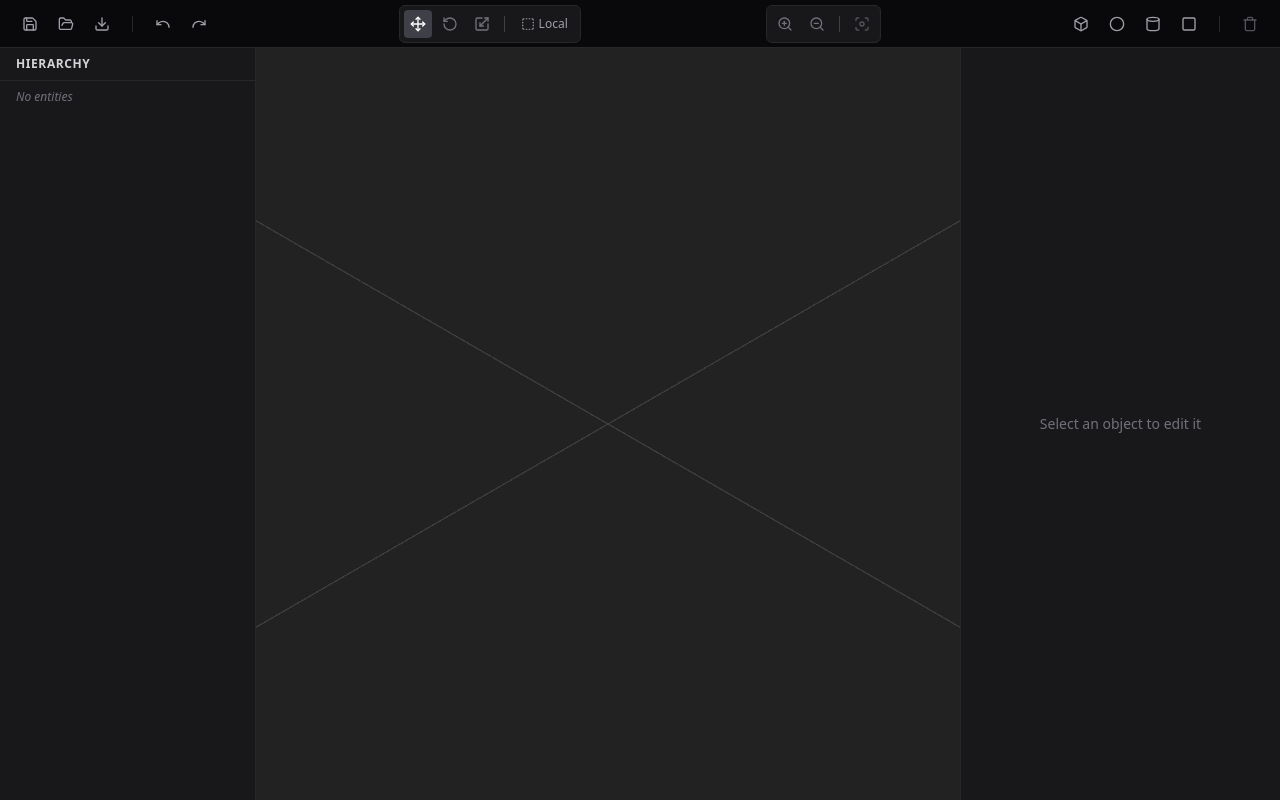
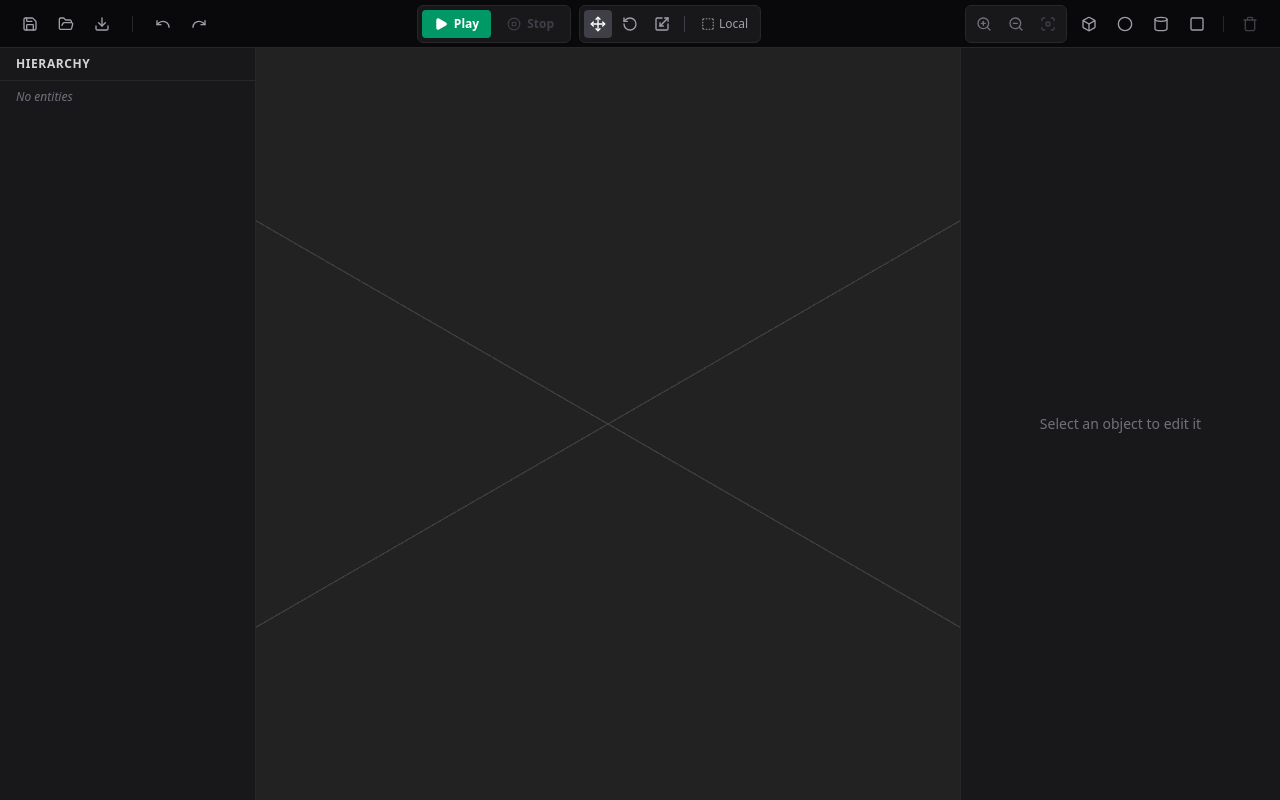
Before and after one commit to sp80808/threestudio, a React (Vite) app: page / in a window 1280 px wide. Built offline with nearby package versions, Linux system fonts and the light colour scheme.

Commit message:
feat: integrate isolated play controls into editor prototype

```diff
--- a/src/editor/TopBar.tsx
+++ b/src/editor/TopBar.tsx
@@ -1,25 +1,56 @@
+import { useEffect, useState } from 'react';
+import {
+  Box,
+  BoxSelect,
+  Circle,
+  Cylinder,
+  Download,
+  Focus,
+  FolderOpen,
+  Globe,
+  Move,
+  Play,
+  Redo,
+  RotateCcw,
+  Save,
+  Scaling,
+  Square,
+  StopCircle,
+  Trash,
+  Undo,
+  ZoomIn,
+  ZoomOut,
+} from 'lucide-react';
 import { useEditorStore } from './store';
-import {
-  Box, Circle, Cylinder, Square,
-  Undo, Redo, Save, FolderOpen,
-  Move, RotateCcw, Scaling, Globe, BoxSelect, Trash, Download,
-  ZoomIn, ZoomOut, Focus
-} from 'lucide-react';
 
 export default function TopBar() {
   const {
-    undo, redo, save, load, addEntity,
-    transformMode, setTransformMode,
-    transformSpace, setTransformSpace,
-    selectedEntityId, removeEntity
+    undo,
+    redo,
+    save,
+    load,
+    addEntity,
+    transformMode,
+    setTransformMode,
+    transformSpace,
+    setTransformSpace,
+    selectedEntityId,
+    removeEntity,
   } = useEditorStore();
+  const [isPlaying, setIsPlaying] = useState(false);
 
-  const handleExport = () => {
-    window.dispatchEvent(new CustomEvent('export-glb'));
+  useEffect(() => {
+    const handleState = (event: Event) => {
+      const detail = (event as CustomEvent<{ playing: boolean }>).detail;
+      setIsPlaying(Boolean(detail?.playing));
     };
+    window.addEventListener('play-mode-state', handleState);
+    return () => window.removeEventListener('play-mode-state', handleState);
+  }, []);
 
-  const handleAdd = (geometry: 'box' | 'sphere' | 'cylinder' | 'plane') => {
-    const id = Math.random().toString(36).substring(2, 9);
+  const addPrimitive = (geometry: 'box' | 'sphere' | 'cylinder' | 'plane') => {
+    if (isPlaying) return;
+    const id = crypto.randomUUID();
     addEntity({
       id,
       name: `New ${geometry}`,
@@ -27,126 +58,123 @@ export default function TopBar() {
       transform: {
         position: [0, 0, 0],
         rotation: [0, 0, 0],
-        scale: [1, 1, 1]
+        scale: [1, 1, 1],
       },
       components: {
         render: {
           type: 'render',
           geometry,
-          color: '#888888'
-        }
-      }
+          color: '#888888',
+        },
+      },
     });
   };
 
+  const editButton = `rounded p-1.5 ${isPlaying ? 'cursor-not-allowed text-zinc-700' : 'text-zinc-400 hover:bg-zinc-800 hover:text-white'}`;
+
   return (
-    <div className="h-12 bg-zinc-950 border-b border-zinc-800 flex items-center justify-between px-4 text-zinc-300">
-
-      {/* File & Edit */}
+    <div className="flex h-12 items-center justify-between border-b border-zinc-800 bg-zinc-950 px-4 text-zinc-300">
       <div className="flex items-center gap-2">
-        <button onClick={() => save()} className="p-1.5 hover:bg-zinc-800 rounded text-zinc-400 hover:text-white" title="Save Project">
+        <button onClick={() => void save()} className="rounded p-1.5 text-zinc-400 hover:bg-zinc-800 hover:text-white" title="Save Project">
           <Save size={16} />
         </button>
-        <button onClick={() => load('default')} className="p-1.5 hover:bg-zinc-800 rounded text-zinc-400 hover:text-white" title="Load Project">
+        <button onClick={() => void load('default')} disabled={isPlaying} className={editButton} title="Load Project">
           <FolderOpen size={16} />
         </button>
-        <button onClick={handleExport} className="p-1.5 hover:bg-zinc-800 rounded text-zinc-400 hover:text-white" title="Export GLB">
+        <button onClick={() => window.dispatchEvent(new CustomEvent('export-glb'))} className="rounded p-1.5 text-zinc-400 hover:bg-zinc-800 hover:text-white" title="Export GLB">
           <Download size={16} />
         </button>
-        <div className="w-px h-4 bg-zinc-800 mx-2" />
-        <button onClick={undo} className="p-1.5 hover:bg-zinc-800 rounded text-zinc-400 hover:text-white" title="Undo">
+        <div className="mx-2 h-4 w-px bg-zinc-800" />
+        <button onClick={undo} disabled={isPlaying} className={editButton} title="Undo">
           <Undo size={16} />
         </button>
-        <button onClick={redo} className="p-1.5 hover:bg-zinc-800 rounded text-zinc-400 hover:text-white" title="Redo">
+        <button onClick={redo} disabled={isPlaying} className={editButton} title="Redo">
           <Redo size={16} />
         </button>
       </div>
 
-      {/* Transform Tools */}
-      <div className="flex items-center gap-1 bg-zinc-900 p-1 rounded-md border border-zinc-800">
+      <div className="flex items-center gap-2">
+        <div className="flex items-center gap-1 rounded-md border border-zinc-800 bg-zinc-900 p-1">
           <button
-          onClick={() => setTransformMode('translate')}
-          className={`p-1.5 rounded ${transformMode === 'translate' ? 'bg-zinc-700 text-white' : 'text-zinc-500 hover:text-zinc-300'}`}
-          title="Translate"
+            onClick={() => window.dispatchEvent(new CustomEvent('start-play-mode'))}
+            disabled={isPlaying}
+            className={`rounded px-3 py-1.5 text-xs font-semibold ${isPlaying ? 'cursor-not-allowed text-zinc-700' : 'bg-emerald-600 text-white hover:bg-emerald-500'}`}
+            title="Play"
           >
-          <Move size={16} />
+            <span className="flex items-center gap-1.5"><Play size={14} fill="currentColor" /> Play</span>
           </button>
           <button
-          onClick={() => setTransformMode('rotate')}
-          className={`p-1.5 rounded ${transformMode === 'rotate' ? 'bg-zinc-700 text-white' : 'text-zinc-500 hover:text-zinc-300'}`}
-          title="Rotate"
+            onClick={() => window.dispatchEvent(new CustomEvent('stop-play-mode'))}
+            disabled={!isPlaying}
+            className={`rounded px-3 py-1.5 text-xs font-semibold ${isPlaying ? 'bg-red-600 text-white hover:bg-red-500' : 'cursor-not-allowed text-zinc-700'}`}
+            title="Stop"
           >
-          <RotateCcw size={16} />
+            <span className="flex items-center gap-1.5"><StopCircle size={14} /> Stop</span>
           </button>
+        </div>
+
+        <div className="flex items-center gap-1 rounded-md border border-zinc-800 bg-zinc-900 p-1">
+          {([
+            ['translate', Move, 'Translate'],
+            ['rotate', RotateCcw, 'Rotate'],
+            ['scale', Scaling, 'Scale'],
+          ] as const).map(([mode, Icon, label]) => (
             <button
-          onClick={() => setTransformMode('scale')}
-          className={`p-1.5 rounded ${transformMode === 'scale' ? 'bg-zinc-700 text-white' : 'text-zinc-500 hover:text-zinc-300'}`}
-          title="Scale"
+              key={mode}
+              onClick={() => setTransformMode(mode)}
+              disabled={isPlaying}
+              className={`rounded p-1.5 ${transformMode === mode && !isPlaying ? 'bg-zinc-700 text-white' : editButton}`}
+              title={label}
             >
-          <Scaling size={16} />
+              <Icon size={16} />
             </button>
-
-        <div className="w-px h-4 bg-zinc-700 mx-1" />
-
+          ))}
+          <div className="mx-1 h-4 w-px bg-zinc-700" />
           <button
             onClick={() => setTransformSpace(transformSpace === 'local' ? 'world' : 'local')}
-          className="px-2 py-1 flex items-center gap-1 rounded text-xs font-medium text-zinc-400 hover:text-zinc-200"
+            disabled={isPlaying}
+            className={`flex items-center gap-1 rounded px-2 py-1 text-xs font-medium ${isPlaying ? 'cursor-not-allowed text-zinc-700' : 'text-zinc-400 hover:text-zinc-200'}`}
           >
             {transformSpace === 'local' ? <BoxSelect size={14} /> : <Globe size={14} />}
             {transformSpace === 'local' ? 'Local' : 'World'}
           </button>
         </div>
+      </div>
 
-      {/* View Tools */}
-      <div className="flex items-center gap-1 bg-zinc-900 p-1 rounded-md border border-zinc-800">
-        <button
-          onClick={() => window.dispatchEvent(new CustomEvent('zoom-in'))}
-          className="p-1.5 rounded text-zinc-500 hover:text-zinc-300 hover:bg-zinc-800"
-          title="Zoom In"
-        >
+      <div className="flex items-center gap-2">
+        <div className="flex items-center gap-1 rounded-md border border-zinc-800 bg-zinc-900 p-1">
+          <button onClick={() => window.dispatchEvent(new CustomEvent('zoom-in'))} className="rounded p-1.5 text-zinc-500 hover:bg-zinc-800 hover:text-zinc-300" title="Zoom In">
             <ZoomIn size={16} />
           </button>
-        <button
-          onClick={() => window.dispatchEvent(new CustomEvent('zoom-out'))}
-          className="p-1.5 rounded text-zinc-500 hover:text-zinc-300 hover:bg-zinc-800"
-          title="Zoom Out"
-        >
+          <button onClick={() => window.dispatchEvent(new CustomEvent('zoom-out'))} className="rounded p-1.5 text-zinc-500 hover:bg-zinc-800 hover:text-zinc-300" title="Zoom Out">
             <ZoomOut size={16} />
           </button>
-        <div className="w-px h-4 bg-zinc-700 mx-1" />
-        <button
-          onClick={() => window.dispatchEvent(new CustomEvent('focus-selected'))}
-          className={`p-1.5 rounded ${selectedEntityId ? 'text-zinc-300 hover:bg-zinc-800' : 'text-zinc-600 cursor-not-allowed'}`}
-          title="Focus Selected"
-        >
+          <button onClick={() => window.dispatchEvent(new CustomEvent('focus-selected'))} disabled={!selectedEntityId} className="rounded p-1.5 text-zinc-500 hover:bg-zinc-800 hover:text-zinc-300 disabled:cursor-not-allowed disabled:text-zinc-700" title="Focus Selected">
             <Focus size={16} />
           </button>
         </div>
 
-      {/* Add Primitives */}
-      <div className="flex items-center gap-2">
-        <button onClick={() => handleAdd('box')} className="p-1.5 hover:bg-zinc-800 rounded text-zinc-400 hover:text-white" title="Add Box">
-          <Box size={16} />
+        {([
+          ['box', Box, 'Add Box'],
+          ['sphere', Circle, 'Add Sphere'],
+          ['cylinder', Cylinder, 'Add Cylinder'],
+          ['plane', Square, 'Add Plane'],
+        ] as const).map(([geometry, Icon, label]) => (
+          <button key={geometry} onClick={() => addPrimitive(geometry)} disabled={isPlaying} className={editButton} title={label}>
+            <Icon size={16} />
           </button>
-        <button onClick={() => handleAdd('sphere')} className="p-1.5 hover:bg-zinc-800 rounded text-zinc-400 hover:text-white" title="Add Sphere">
-          <Circle size={16} />
-        </button>
-        <button onClick={() => handleAdd('cylinder')} className="p-1.5 hover:bg-zinc-800 rounded text-zinc-400 hover:text-white" title="Add Cylinder">
-          <Cylinder size={16} />
-        </button>
-        <button onClick={() => handleAdd('plane')} className="p-1.5 hover:bg-zinc-800 rounded text-zinc-400 hover:text-white" title="Add Plane">
-          <Square size={16} />
-        </button>
-        <div className="w-px h-4 bg-zinc-800 mx-2" />
+        ))}
+
+        <div className="mx-1 h-4 w-px bg-zinc-800" />
         <button
           onClick={() => selectedEntityId && removeEntity(selectedEntityId)}
-          className={`p-1.5 rounded ${selectedEntityId ? 'text-red-400 hover:bg-red-900/30' : 'text-zinc-600 cursor-not-allowed'}`}
+          disabled={isPlaying || !selectedEntityId}
+          className={`rounded p-1.5 ${!isPlaying && selectedEntityId ? 'text-red-400 hover:bg-red-900/30' : 'cursor-not-allowed text-zinc-700'}`}
           title="Delete Selected"
         >
           <Trash size={16} />
         </button>
       </div>
-
     </div>
   );
 }
```
Lines whose indentation alone changed are shown as unchanged.
